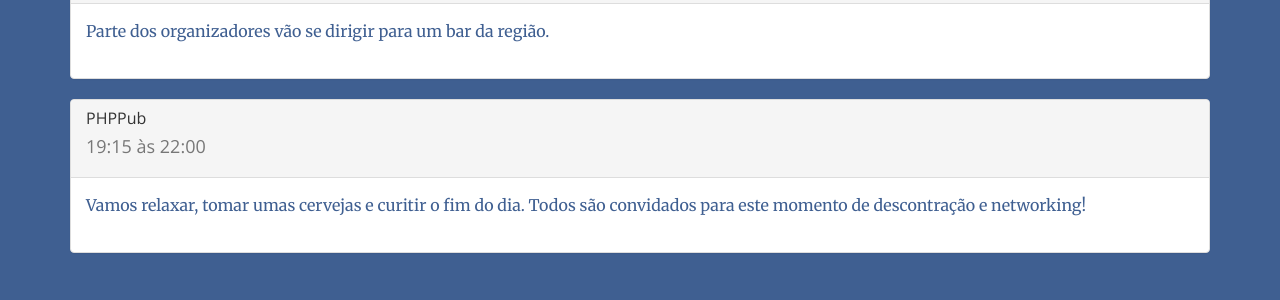
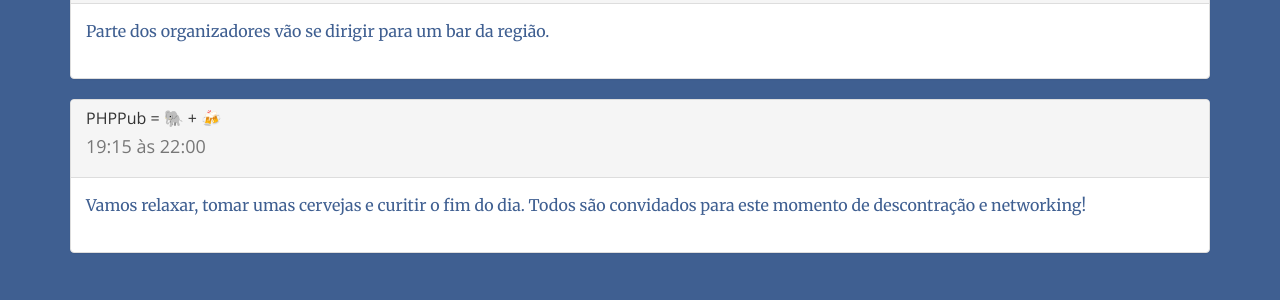
Before and after one commit to PHPSC/site-conf, a Jekyll site: the page built from index.html, in a window 1280 px wide and 900 px high, scrolled down 4608 px. Shown: the part 153-453 px from the top of the window. Built offline with Jekyll 4.4.1, drawn with Linux system fonts in a browser that asks for light colours.

Commit message:
Add emoji! 🐘 + 🍻

```diff
--- a/_config.yml
+++ b/_config.yml
@@ -137,7 +137,7 @@ talks:
    keynote: false
  - time_start: "19:15"
    time_end: "22:00"
-   title: "PHPPub"
+   title: "PHPPub = 🐘 + 🍻"
    speaker: ""
    description: "Vamos relaxar, tomar umas cervejas e curitir o fim do dia. Todos são convidados para este momento de descontração e networking!"
    keynote: false
```
